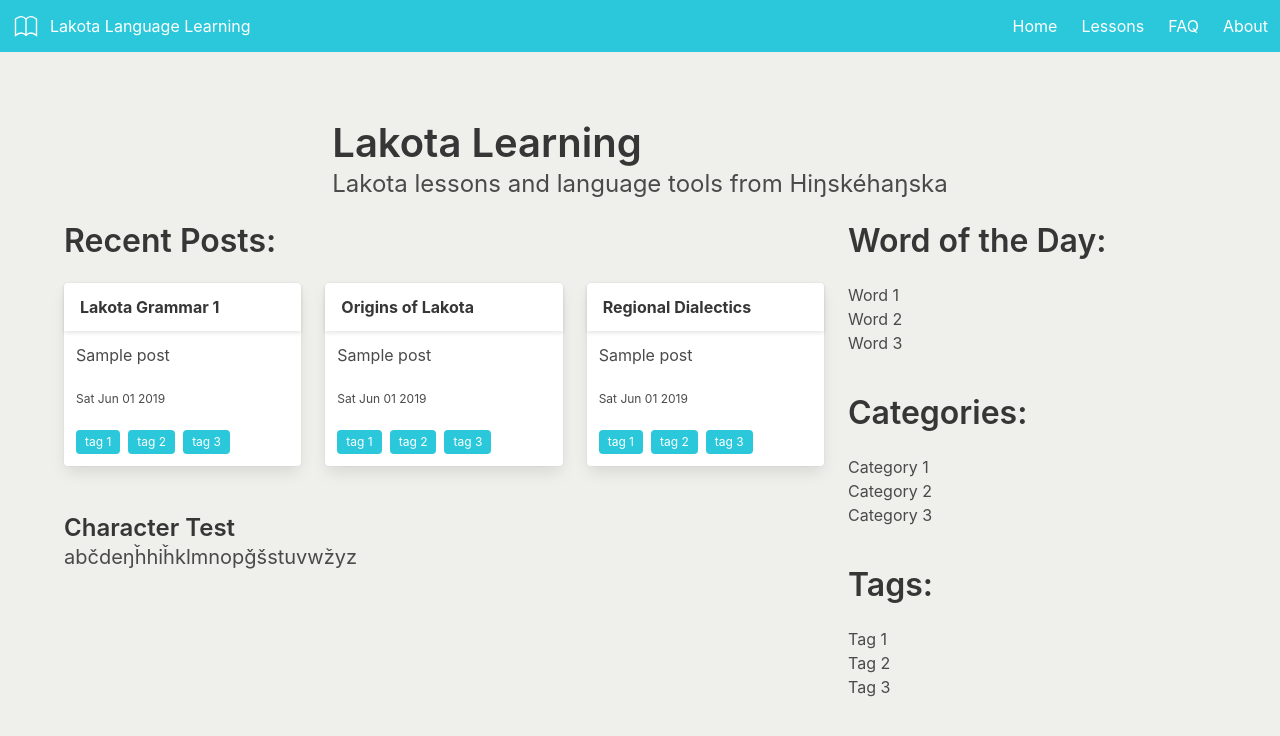
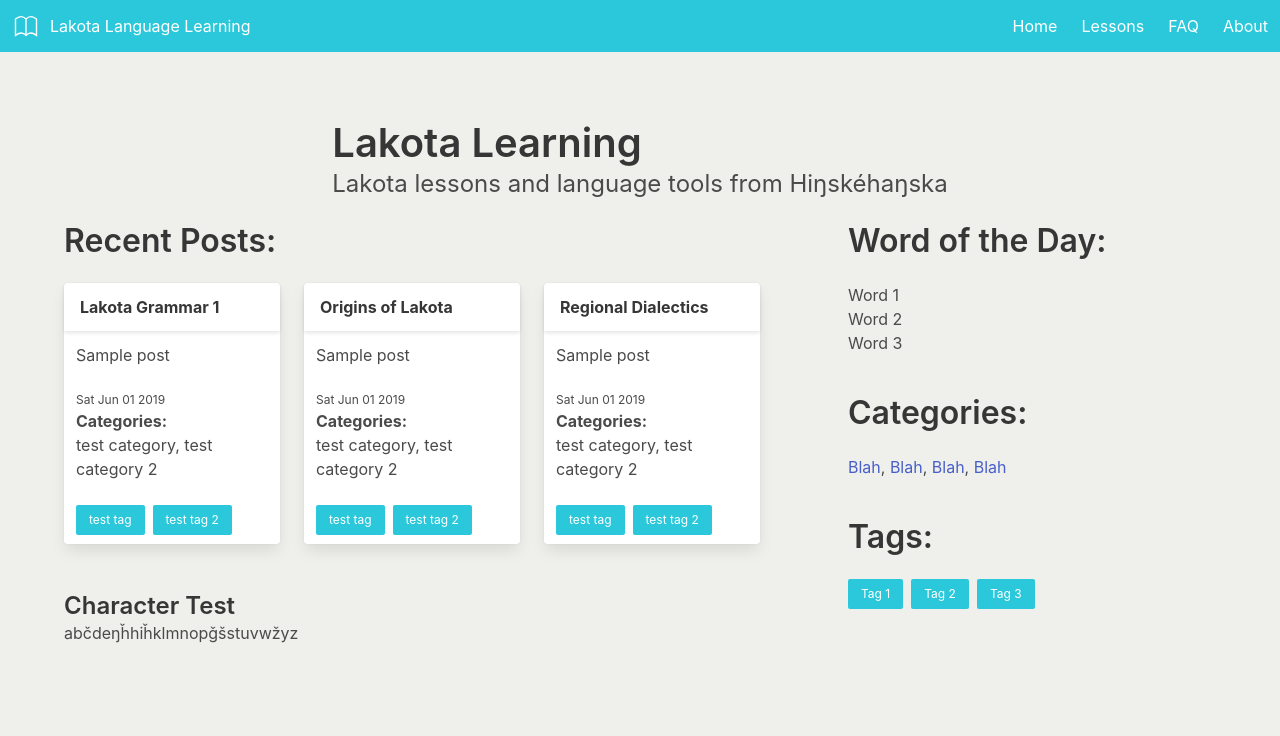
Before and after one commit to SunilRao01/Lakota-Language-Learning, a React (Create React App) app: page / in a window 1280 px wide. Shown: the top 736 px of the page. Built offline with nearby package versions, Linux system fonts and the light colour scheme.

Commit message:
Implemented Posts page, individual post view

```diff
--- a/package.json
+++ b/package.json
@@ -3,8 +3,6 @@
   "version": "0.1.0",
   "private": true,
   "dependencies": {
-    "bulma": "^0.7.4",
-    "node-sass": "^4.11.0",
     "react": "^16.8.6",
     "react-dom": "^16.8.6",
     "react-redux": "^7.1.0",
--- a/src/components/App/App.component.tsx
+++ b/src/components/App/App.component.tsx
@@ -7,6 +7,7 @@ import {About} from "../About/About.component";
 import {Lessons} from "../Lessons/Lessons.component";
 import {FAQ} from "../FAQ/FAQ.component";
 import './App.css'
+import {Posts} from '../Posts/Posts.component'
 
 export const AppComponent: FC = () => {
     return (
@@ -22,6 +23,7 @@ export const AppComponent: FC = () => {
                             <Route path='/about' exact component={About}/>
                             <Route path='/lessons' exact component={Lessons}/>
                             <Route path='/faq' exact component={FAQ}/>
+                            <Route path='/posts/:postId' exact component={Posts}/>
                         </main>
                     </div>
                 </div>
--- a/src/components/Home/Home.component.tsx
+++ b/src/components/Home/Home.component.tsx
@@ -41,7 +41,7 @@ const HomeComponent: FC<HomePropsWithActions> = props => {
                     </div>
                     <br/>
                     <h3 className='title is-4'>Character Test</h3>
-                    <h3 className='subtitle is-5'>abčdeŋȟhiȟklmnopǧšstuvwžyz</h3>
+                    <h3 className='subtitle is-6'>abčdeŋȟhiȟklmnopǧšstuvwžyz</h3>
                 </div>
                 <div className='column'>
                     <div className='word-of-the-day-section'>
@@ -55,20 +55,16 @@ const HomeComponent: FC<HomePropsWithActions> = props => {
 
                     <div className='categories-section'>
                         <h3 className='title is-3'>Categories:</h3>
-                        <ul>
-                            <li>Category 1</li>
-                            <li>Category 2</li>
-                            <li>Category 3</li>
-                        </ul>
+                        <p><a href='/'>Blah</a>, <a href='/'>Blah</a>, <a href='/'>Blah</a>, <a href='/'>Blah</a></p>
                     </div>
 
                     <div className='tags-section'>
                         <h3 className='title is-3'>Tags:</h3>
-                        <ul>
-                            <li>Tag 1</li>
-                            <li>Tag 2</li>
-                            <li>Tag 3</li>
-                        </ul>
+                        <div className='field is-grouped'>
+                            <p className='control'><a className="button is-info is-small">Tag 1</a></p>
+                            <p className='control'><a className="button is-info is-small">Tag 2</a></p>
+                            <p className='control'><a className="button is-info is-small">Tag 3</a></p>
+                        </div>
                     </div>
                 </div>
             </div>
--- a/src/components/Home/Home.css
+++ b/src/components/Home/Home.css
@@ -46,3 +46,8 @@
 .categories-section {
     margin-bottom: 40px;
 }
+
+.field.is-grouped > .control:not(:last-child) {
+    margin-bottom: 0;
+    margin-right: .5rem;
+}
--- a/src/components/PostCard/PostCard.component.tsx
+++ b/src/components/PostCard/PostCard.component.tsx
@@ -1,5 +1,6 @@
 import React, {FC, useEffect} from 'react'
 import {Post} from '../../redux/Posts/Posts.reducer'
+import { Link } from 'react-router-dom'
 import './PostCard.css'
 
 interface PostCardProps {
@@ -12,21 +13,29 @@ export const PostCard: FC<PostCardProps> = props => {
     }, [])
 
     return (
-        <div className='column'>
-            <div className='card post-card'>
+        <div className='column post-card swing-in-top-bck'>
+            <div className='card'>
                 <header className='card-header'>
-                    <p className='card-header-title'>{props.post.postTitle}</p>
+                    <Link to={`/posts/${props.post.id}`}><p className='card-header-title'>{props.post.postTitle}</p></Link>
                 </header>
                 <div className='card-content'>
                     <div className='content'>
                         <div>{props.post.postContent}</div>
                         <br/>
-                        <div className='subtitle is-7'>{props.post.creationDate.toDateString()}</div>
+                        <div className='is-size-7'>{props.post.creationDate.toDateString()}</div>
+                        <div className='has-text-weight-bold'>Categories:</div>
+                        <p>
+                            {
+                                props.post.categories.map((c: string, i: number) => `${c}${i < props.post.categories.length - 1 ? ', ' : ''}`)
+                            }
+                        </p>
                     </div>
+
                     <div className='tags'>
-                        <span className="tag is-info">tag 1</span>
-                        <span className="tag is-info">tag 2</span>
-                        <span className="tag is-info">tag 3</span>
+                        {
+                            props.post.tags.map(p => <p className='control'>
+                                <a className="button is-info is-small">{p}</a></p>)
+                        }
                     </div>
                 </div>
             </div>
--- a/src/components/PostCard/PostCard.css
+++ b/src/components/PostCard/PostCard.css
@@ -1,3 +1,55 @@
 .post-card {
     max-width: 240px;
 }
+
+.swing-in-top-bck {
+    -webkit-animation: swing-in-top-bck 0.6s cubic-bezier(0.175, 0.885, 0.320, 1.275) both;
+    animation: swing-in-top-bck 0.6s cubic-bezier(0.175, 0.885, 0.320, 1.275) both;
+}
+
+.tags .control {
+    margin-bottom: 5px;
+    margin-right: .5rem;
+}
+/* ----------------------------------------------
+ * Generated by Animista on 2019-7-7 15:42:28
+ * w: http://animista.net, t: @cssanimista
+ * ---------------------------------------------- */
+
+/**
+ * ----------------------------------------
+ * animation swing-in-top-bck
+ * ----------------------------------------
+ */
+@-webkit-keyframes swing-in-top-bck {
+    0% {
+        -webkit-transform: rotateX(70deg);
+        transform: rotateX(70deg);
+        -webkit-transform-origin: top;
+        transform-origin: top;
+        opacity: 0;
+    }
+    100% {
+        -webkit-transform: rotateX(0deg);
+        transform: rotateX(0deg);
+        -webkit-transform-origin: top;
+        transform-origin: top;
+        opacity: 1;
+    }
+}
+@keyframes swing-in-top-bck {
+    0% {
+        -webkit-transform: rotateX(70deg);
+        transform: rotateX(70deg);
+        -webkit-transform-origin: top;
+        transform-origin: top;
+        opacity: 0;
+    }
+    100% {
+        -webkit-transform: rotateX(0deg);
+        transform: rotateX(0deg);
+        -webkit-transform-origin: top;
+        transform-origin: top;
+        opacity: 1;
+    }
+}
--- /dev/null
+++ b/src/components/Posts/Posts.component.tsx
@@ -0,0 +1,53 @@
+import React, {FC} from 'react'
+import {connect} from 'react-redux'
+import {RootState} from '../../store'
+import {Post} from '../../redux/Posts/Posts.reducer'
+import {AnyAction, Dispatch} from 'redux'
+
+interface PostsProps {
+    match?: any,
+    post: Post
+}
+
+export const PostsComponent: FC<PostsProps> = props => {
+    return (
+        <section className="section">
+            <div className="container">
+                <h1 className="title">{props.post.postTitle}</h1>
+                <div className='content'>
+                    <p>
+                        {props.post.postContent}
+                    </p>
+                    <br/>
+                    <p>{props.post.creationDate.toDateString()}</p>
+                    <div className='field is-grouped'>
+                        {
+                            props.post.tags.map(p => <p className='control'>
+                                <a className="button is-info is-small">{p}</a></p>)
+                        }
+                    </div>
+                    <div className='has-text-weight-bold'>Categories:</div>
+                    <p>
+                        {
+                            props.post.categories.map((c: string, i: number) => `${c}${i < props.post.categories.length - 1 ? ', ' : ''}`)
+                        }
+                    </p>
+                </div>
+
+            </div>
+        </section>
+    )
+}
+
+export const mapStateToProps = (state: RootState, postsProps: PostsProps): PostsProps => ({
+    post: state.postState.posts[postsProps.match.params.postId]
+});
+
+export const mapDispatchToProps = (dispatch: Dispatch<AnyAction>) => {
+    return {
+        // getPosts: () => dispatch(getPosts()),
+        // addPost: (newPost: Post) => dispatch(addPost(newPost))
+    }
+};
+
+export const Posts = connect(mapStateToProps, mapDispatchToProps)(PostsComponent)
```
Also changed, not shown: 1 other file (tests, documents, lock files or other folders).
